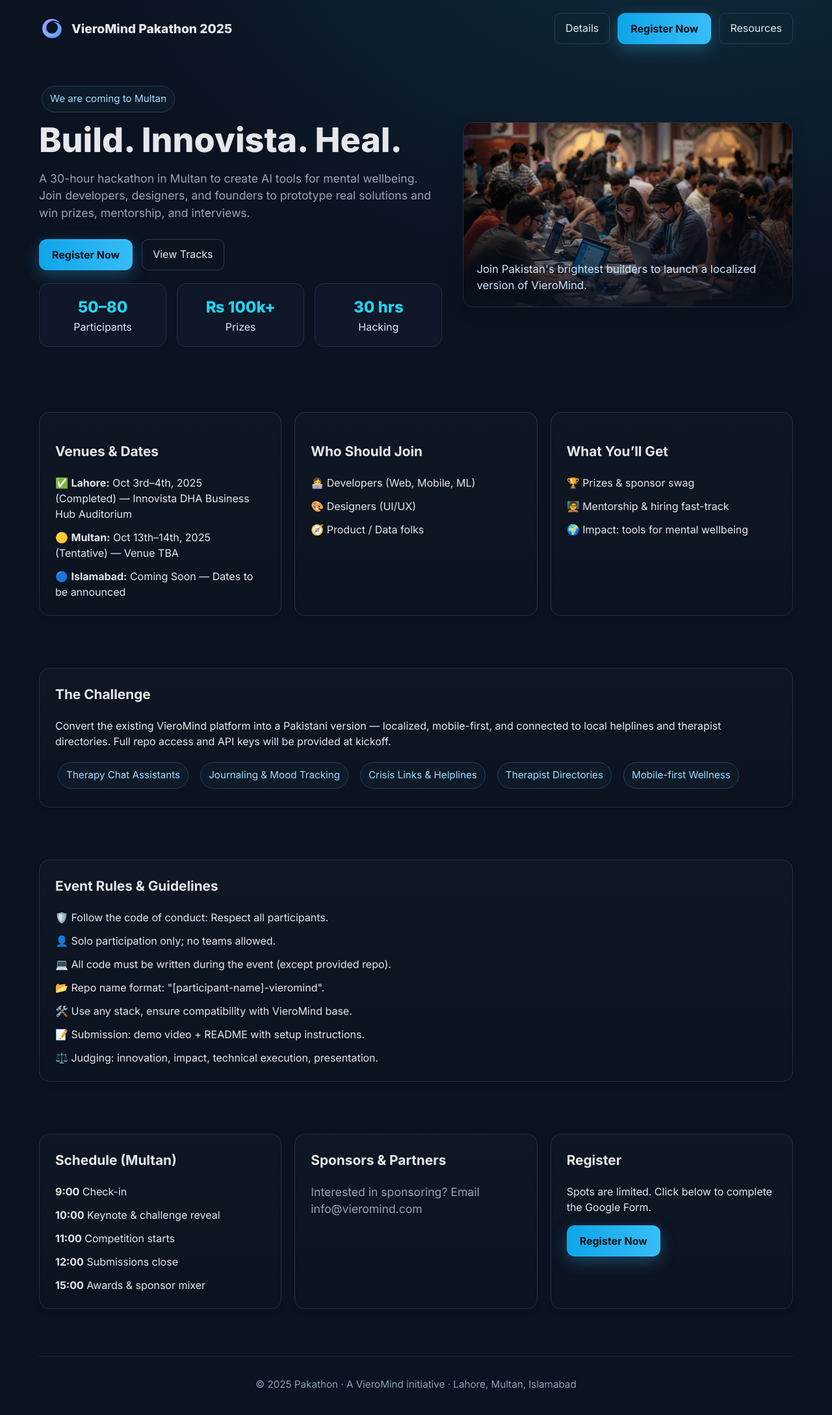
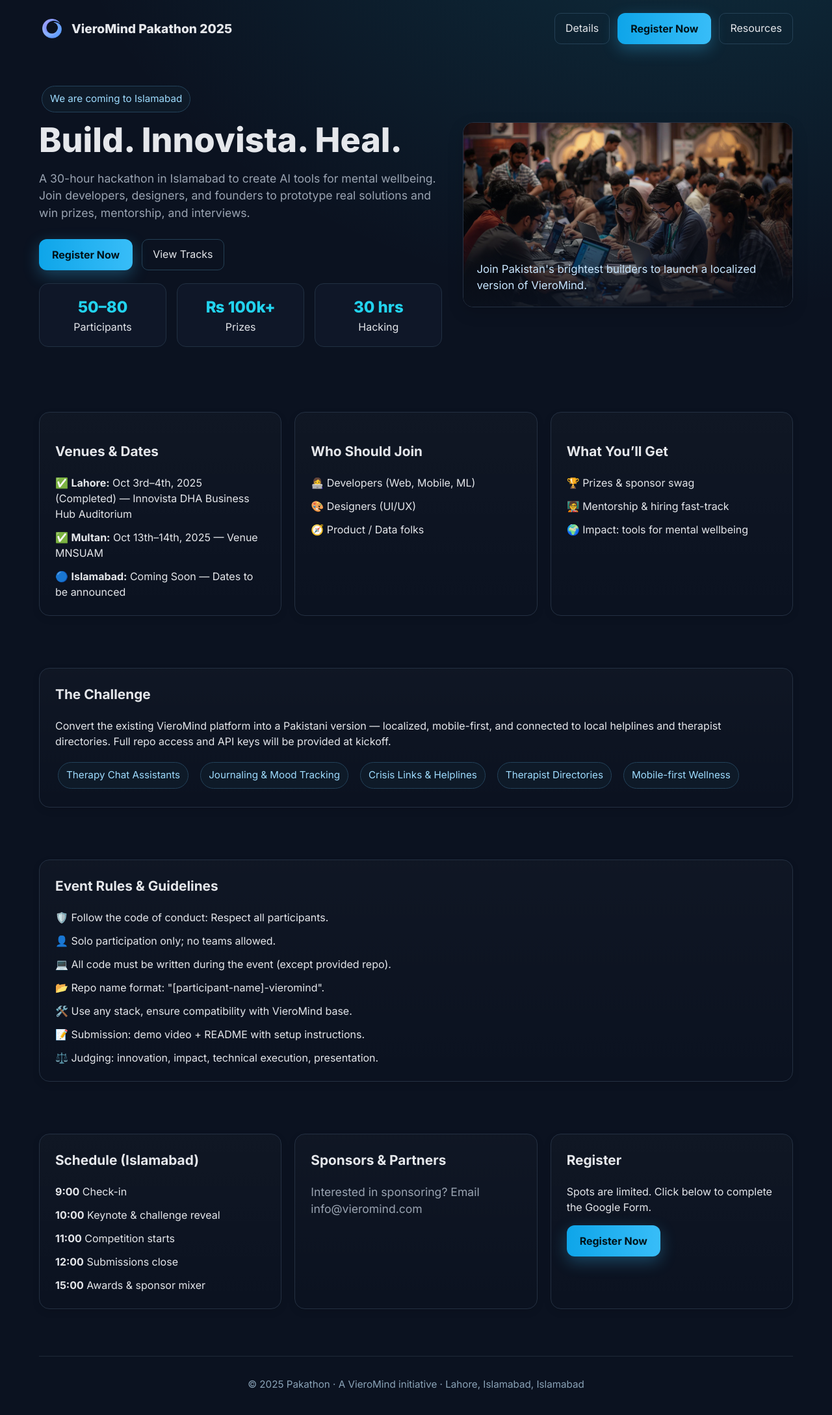
Before and after one commit to jawad4605/pakathon2025, a Next.js app: page / in a window 1280 px wide. Shown: the top 2178 px of the page at 65% size. Built offline with nearby package versions, Linux system fonts and the light colour scheme.

Commit message:
Update page.tsx

```diff
--- a/app/page.tsx
+++ b/app/page.tsx
@@ -18,10 +18,10 @@
       {/* Hero */}
       <header className="hero">
         <div>
-          <span className="pill">We are coming to Multan</span>
+          <span className="pill">We are coming to Islamabad</span>
           <h1>Build. Innovista. Heal.</h1>
           <p className="sub">
-            A 30-hour hackathon in Multan to create AI tools for mental wellbeing.
+            A 30-hour hackathon in Islamabad to create AI tools for mental wellbeing.
             Join developers, designers, and founders to prototype real solutions and win prizes, mentorship, and interviews.
           </p>
           <div style={{ display: "flex", gap: "14px", marginTop: "20px" }}>
@@ -48,7 +48,7 @@
           <h3>Venues & Dates</h3>
           <ul className="list">
             <li>✅ <b>Lahore:</b> Oct 3rd–4th, 2025 (Completed) — Innovista DHA Business Hub Auditorium</li>
-            <li>🟡 <b>Multan:</b> Oct 13th–14th, 2025 (Tentative) — Venue TBA</li>
+            <li>✅ <b>Multan:</b> Oct 13th–14th, 2025  — Venue MNSUAM</li>
             <li>🔵 <b>Islamabad:</b> Coming Soon — Dates to be announced</li>
           </ul>
         </div>
@@ -109,7 +109,7 @@
       {/* Schedule + Sponsors Section */}
       <section className="section grid">
         <div className="card">
-          <h3 style={{ marginTop: 0 }}>Schedule (Multan)</h3>
+          <h3 style={{ marginTop: 0 }}>Schedule (Islamabad)</h3>
           <ul className="list">
             <li><b> 9:00</b> Check-in</li>
             <li><b> 10:00</b> Keynote & challenge reveal</li>
@@ -132,7 +132,7 @@
 
       {/* Footer */}
       <footer className="footer">
-        © 2025 Pakathon · A VieroMind initiative · Lahore, Multan, Islamabad
+        © 2025 Pakathon · A VieroMind initiative · Lahore, Islamabad, Islamabad
       </footer>
     </div>
   );
```
